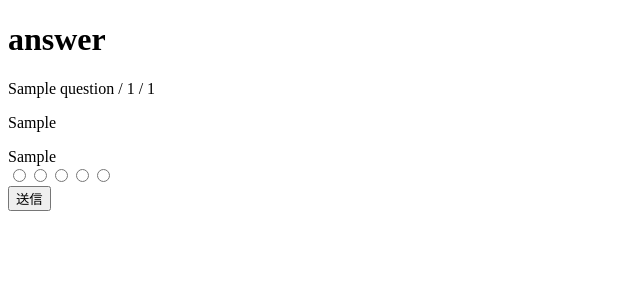
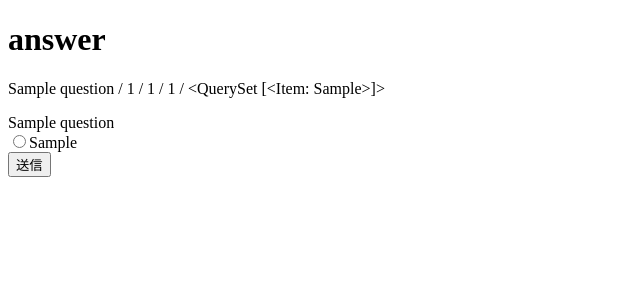
Before and after one commit to sashimi-oss/hackathon2024, a Django app: page /enq/answer/1/ in a window 1280 px wide. Shown: the top 300 px of the page, without its empty margins (0-640 px from the left). Run offline with Django 4.2, Linux system fonts and the light colour scheme; tables that the repository leaves empty hold one stand-in row (values such as "Sample post").

Commit message:
nameがque_id1とかじゃなくなぜかcntになってる

```diff
--- a/project/enq/views.py
+++ b/project/enq/views.py
@@ -75,18 +75,21 @@ def create(request, enq_id):
 @csrf_exempt
 def answer(request, enq_id):
   if request.method=='POST':
-    cnt = request.POST.get('cnt')
-    for i in cnt:
+    print('---------------answer POST -----------------------------')
+    cnt = int(request.POST.get('cnt'))
+    for i in range(0, cnt): #0スタート
+      print(i)
       ans = request.POST.get(f'ans{i}')
-      question_id = request.POST.get(f'question_id{i}')
-      Question.objects.update_or_create(id=question_id, defaults={'answer':ans})
+      print(ans)
+      question_id = request.POST.get(f'que_id{i}')
+      print(question_id)#値とれない　というか、nameがque_id1とかじゃなくなぜかcntになってる
+      # Answer.objects.create(question_id=question_id, answer=ans)
     # print(radio1Ans)
-
     # Answer.objects.create(answer=radio1Ans)
     # Question.objects.update_or_create(enq_id=enq_id, defaults={'answer':Answer(answer=radio1Ans)})
 
-    redirect_url = reverse('enq:end', args=[enq_id])
-    return redirect(redirect_url)
+    # redirect_url = reverse('enq:end', args=[enq_id])
+    return redirect('enq:end')
 
   print('----------------answer GET------------------------')
   #dbから取得
@@ -96,6 +99,7 @@ def answer(request, enq_id):
   print('question[0].items.all()[0]', question[0].items.all()[0])
   items = Item.objects.order_by('item_id').all()
   item = question[0].items.all()
+
 
   #paramsで辞書渡す
   params = {
--- a/project/templates/enq/answer.html
+++ b/project/templates/enq/answer.html
@@ -4,13 +4,11 @@
 
 
 {% for que in question %}
-<p>{{que.question}}  /  {{que.format_id}}  /  {{que.order_no}}  </p>
-{% endfor %}
-{% for i in items %}
-<p>{{i.item}}</p>
+<p>{{que.question}}  /  {{que.question_id}}  /  {{que.format_id}}  /  {{que.order_no}}  /  {{que.items.all}}</p>
 {% endfor %}
 
-{{items.0}}
+
+
 
 
 <div class="display"></div>
@@ -27,39 +25,36 @@
   form.action = "{% url 'enq:answer' enq_id %}"
   form.method = "POST";
   let cnt = 0;
+  let ancItem = '';
 
 {% for que in question %}
-  cnt++;
-  formatArray.push({{que.format_id}});
+  // formatArray.push({{que.format_id}});
   switch ({{que.format_id}}){
     case 1:
-      form.insertAdjacentHTML('beforeend', `<label>{{que.item.item1}}<input type="radio" name="ans${cnt}" value="{{que.item.item1}}"></label>`);
-      form.insertAdjacentHTML('beforeend', `<label>{{que.item.item2}}<input type="radio" name="ans${cnt}" value="{{que.item.item2}}"></label>`);
-      form.insertAdjacentHTML('beforeend', `<label>{{que.item.item3}}<input type="radio" name="ans${cnt}" value="{{que.item.item3}}"></label>`);
-      form.insertAdjacentHTML('beforeend', `<label>{{que.item.item4}}<input type="radio" name="ans${cnt}" value="{{que.item.item4}}"></label>`);
-      form.insertAdjacentHTML('beforeend', `<label>{{que.item.item5}}<input type="radio" name="ans${cnt}" value="{{que.item.item5}}"></label><br/>`);
-      form.insertAdjacentHTML('beforeend', `<input type="hidden" name="question_id${cnt}" value="{{que.question_id}}">`);
+      form.insertAdjacentHTML('beforeend', `{{que.question}}<br>`);
+      {% for item in que.items.all %}
+        form.insertAdjacentHTML('beforeend', `<label><input type="radio" name="ans${cnt}" value="{{item}}" />{{item}}</label>`);
+      {% endfor %}
+      form.insertAdjacentHTML('beforeend', `<input type="hidden" name="que_id${cnt}" value="1" />`);
+      form.insertAdjacentHTML('beforeend', `<br>`);
       break;
     case 2:
-      form.insertAdjacentHTML('beforeend', `<label>{{que.item.item1}}<input type="radio" name="ans${cnt}" value="{{que.item.item1}}"></label>`);
-      form.insertAdjacentHTML('beforeend', `<label>{{que.item.item2}}<input type="radio" name="ans${cnt}" value="{{que.item.item2}}"></label>`);
-      form.insertAdjacentHTML('beforeend', `<label>{{que.item.item3}}<input type="radio" name="ans${cnt}" value="{{que.item.item3}}"></label>`);
-      form.insertAdjacentHTML('beforeend', `<label>{{que.item.item4}}<input type="radio" name="ans${cnt}" value="{{que.item.item4}}"></label>`);
-      form.insertAdjacentHTML('beforeend', `<label>{{que.item.item5}}<input type="radio" name="ans${cnt}" value="{{que.item.item5}}"></label>`);
-      form.insertAdjacentHTML('beforeend', `<label>{{que.item.item6}}<input type="radio" name="ans${cnt}" value="{{que.item.item6}}"></label>`);
-      form.insertAdjacentHTML('beforeend', `<label>{{que.item.item7}}<input type="radio" name="ans${cnt}" value="{{que.item.item7}}"></label><br/>`);
-      form.insertAdjacentHTML('beforeend', `<input type="hidden" name="question_id${cnt}" value="{{que.question_id}}">`);
+      {% for item in que.items.all %}
+        form.insertAdjacentHTML('beforeend', `<label><input type="radio" name="ans${cnt}" value="{{item}}">{{item}}</label>`);
+        form.insertAdjacentHTML('beforeend', `<input type="hidden" name="que_id${cnt}" value="{{que.question_id}}" />`)
+      {% endfor %}
+      form.insertAdjacentHTML('beforeend', `<br>`);
       break;
     case 3:
       form.insertAdjacentHTML('beforeend', `<input type="text" name="ans${cnt}" value=""><br/>`);
-      form.insertAdjacentHTML('beforeend', `<input type="hidden" name="question_id${cnt}" value="{{que.question_id}}">`);
+      form.insertAdjacentHTML('beforeend', `<input type="hidden" name="que_id${cnt}" value="{{que.question_id}}">`);
       break;
     default:
       console.log('default');
   }
-
+  cnt++;
 {% endfor %}
-console.log(formatArray);
+// console.log(formatArray);
 form.insertAdjacentHTML('beforeend', `<input type="hidden" name="cnt" value="${cnt}">`)
 form.insertAdjacentHTML('beforeend', `<input type="submit" value="送信">`)
 display.appendChild(form);
```
